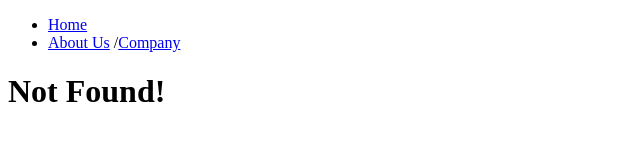
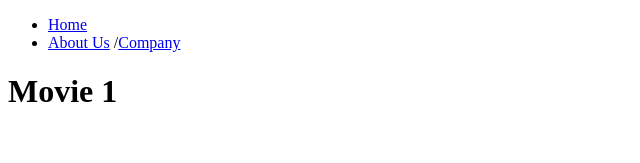
Before and after one commit to kdkcom1234/learn-nextjs14, a Next.js app: page /movies/1 in a window 1280 px wide. Before the commit this address had no page. Shown: the top 163 px of the page, without its empty margins (0-640 px from the left). Built offline with nearby package versions, Linux system fonts and the light colour scheme.

Commit message:
dynamic routes

```diff
--- /dev/null
+++ b/app/(movies)/movies/[id]/page.tsx
@@ -0,0 +1,7 @@
+export default function MovieDetailPage({
+  params: { id },
+}: {
+  params: { id: string };
+}) {
+  return <h1>Movie {id}</h1>;
+}
```
Also changed, not shown: 1 other file (tests, documents, lock files or other folders).
